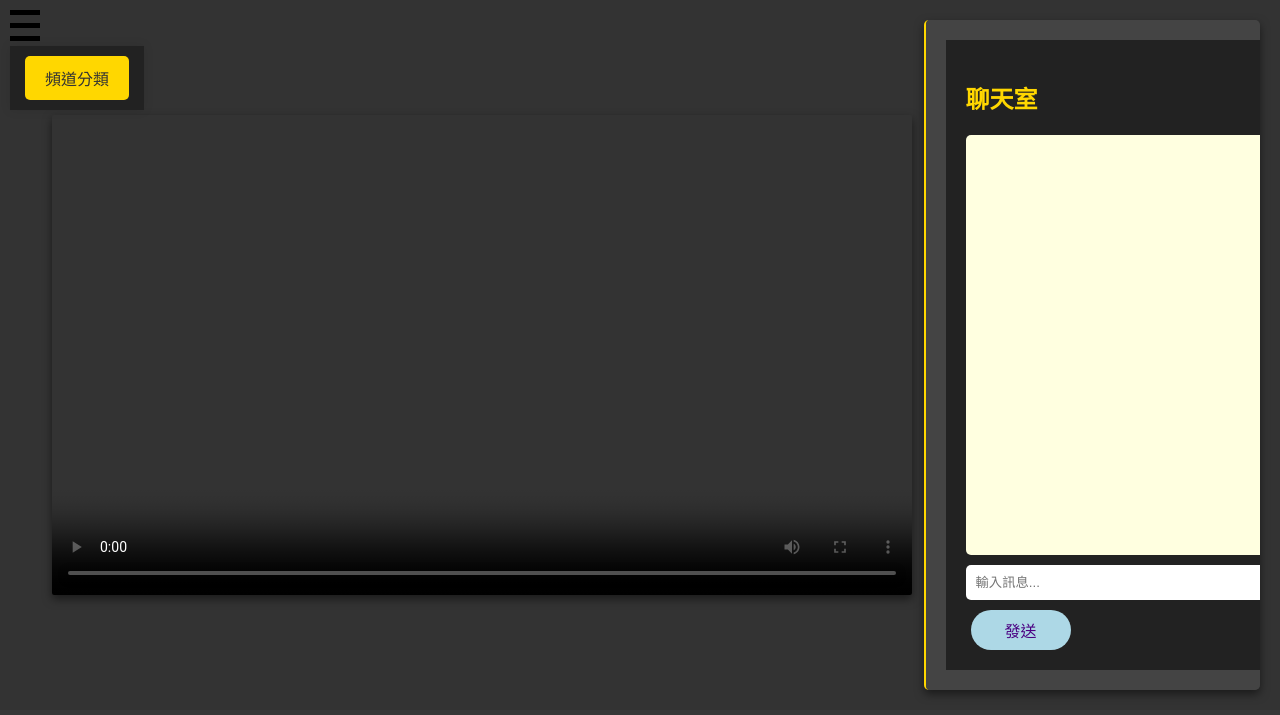
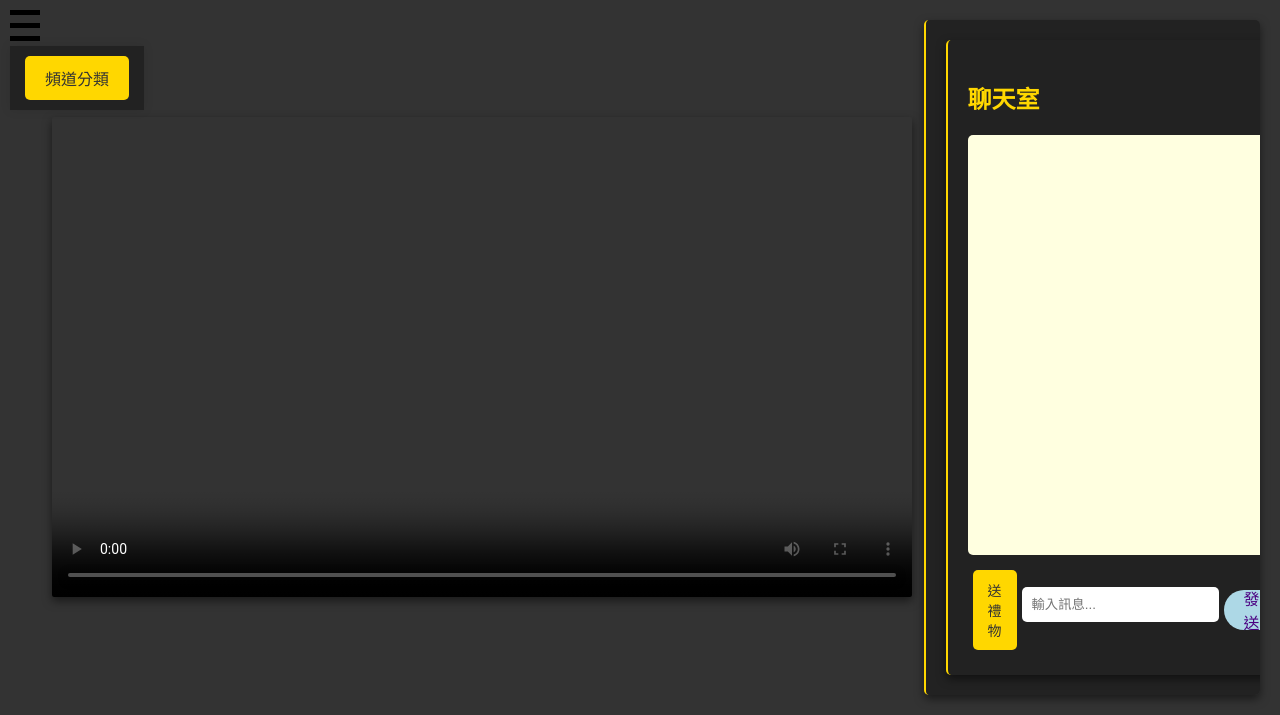
Before and after one commit to flyflyk/PopCatStream, a Flask app: page /joinLive in a window 1280 px wide. Shown: the part 94-809 px from the top of the page. Run offline with Flask 3, Linux system fonts and the light colour scheme; some libraries are stand-ins or nearby versions.

Commit message:
新增送禮按鈕

```diff
--- a/app/static/css/chat.css
+++ b/app/static/css/chat.css
@@ -1,3 +1,11 @@
+/* Chat styles */
+.chat-container {
+    width: 300px;
+    background-color: #222;
+    padding: 20px;
+    color: #FFD700;
+}
+
 #chat-box {
     height: 400px;
     background-color: #FFFFE0;
@@ -7,6 +15,11 @@
     overflow-y: scroll;
 }
 
+.chat-input-container {
+    display: flex;
+    align-items: center;
+}
+
 #chat-input {
     flex: 1;
     padding: 10px;
@@ -14,6 +27,14 @@
     border: none;
     box-sizing: border-box;
     margin-bottom: 10px;
+}
+
+.gift-button {
+    margin-right: 10px;
+    background-color: #FFD700;
+    border: none;
+    padding: 5px 10px;
+    cursor: pointer;
 }
 
 .send-button {
@@ -28,3 +49,51 @@
     align-items: center;
     justify-content: center;
 }
+
+/* Gift modal styles */
+#gift-modal {
+    display: none;
+    position: fixed;
+    top: 0;
+    left: 0;
+    width: 100%;
+    height: 100%;
+    background-color: rgba(0, 0, 0, 0.8);
+    z-index: 1000;
+    justify-content: center;
+    align-items: center;
+}
+
+.gift-modal-content {
+    background-color: #fff;
+    padding: 20px;
+    border-radius: 10px;
+    width: 300px;
+    text-align: center;
+}
+
+.gift-options {
+    display: flex;
+    flex-wrap: wrap;
+    justify-content: space-around;
+    margin-top: 20px;
+}
+
+.gift-button {
+    background-color: #FFD700;
+    border: none;
+    padding: 10px 15px;
+    margin: 5px;
+    cursor: pointer;
+    border-radius: 5px;
+    font-size: 14px;
+}
+
+.close-modal-button {
+    margin-top: 20px;
+    background-color: #ccc;
+    border: none;
+    padding: 5px 10px;
+    cursor: pointer;
+    border-radius: 5px;
+}
--- a/app/static/js/chat.js
+++ b/app/static/js/chat.js
@@ -1,5 +1,9 @@
 const chatInput = document.getElementById('chat-input');
 const chatBox = document.getElementById('chat-box');
+const giftButton = document.getElementById('gift-button');
+const giftModal = document.getElementById('gift-modal');
+const closeGiftModal = document.getElementById('close-gift-modal');
+
 let username = localStorage.getItem('username') || '匿名用戶';
 
 socket.on('message', function(data) {
@@ -12,11 +16,40 @@
     }
 });
 
+socket.on('receive-gift', (giftData) => {
+    const messageElement = document.createElement('div');
+    messageElement.textContent = `${giftData.username} 贈送了 ${giftData.gift}`;
+    messageElement.style.color = '#FFD700';
+    chatBox.appendChild(messageElement);
+    chatBox.scrollTop = chatBox.scrollHeight;
+});
+
 // 監聽 Enter 鍵事件
 chatInput.addEventListener('keydown', function(event) {
     if (event.key === 'Enter') {
         sendMessage();
     }
+});
+
+giftButton.addEventListener('click', () => {
+    giftModal.style.display = 'flex';
+});
+
+closeGiftModal.addEventListener('click', () => {
+    giftModal.style.display = 'none';
+});
+
+document.querySelectorAll('.gift-button').forEach((button) => {
+    button.addEventListener('click', () => {
+        const giftType = button.getAttribute('data-gift');
+        const giftData = { username: username, gift: giftType };
+
+        // 通知伺服器送禮物事件
+        socket.emit('send-gift', giftData);
+
+        // 隱藏模態框
+        giftModal.style.display = 'none';
+    });
 });
 
 window.onload = async function() {
--- a/app/templates/chat.html
+++ b/app/templates/chat.html
@@ -1,10 +1,13 @@
-<aside style="width: 300px; background-color: #222; padding: 20px; color: #FFD700;">
+<aside class="chat-container">
     <h2>聊天室</h2>
     <div id="chat-box">
         <!-- 這裡會顯示聊天訊息 -->
     </div>
-    <div style="display: flex; flex-direction: column;">
+    <div class="chat-input-container">
+        <button id="gift-button" class="gift-button">送禮物</button>
         <input type="text" id="chat-input" placeholder="輸入訊息...">
-        <button onclick="sendMessage()" ; class="send-button">發送</button>
+        <button onclick="sendMessage()" class="send-button">發送</button>
     </div>
 </aside>
+
+{% include 'gift_modal.html' %}
--- /dev/null
+++ b/app/templates/gift_modal.html
@@ -0,0 +1,13 @@
+<div id="gift-modal">
+    <div class="gift-modal-content">
+        <h3>選擇禮物</h3>
+        <div class="gift-options">
+            <button class="gift-button" data-gift="fireworks">🎆 煙火</button>
+            <button class="gift-button" data-gift="rocket">🚀 火箭</button>
+            <button class="gift-button" data-gift="rose">🌹 玫瑰花</button>
+            <button class="gift-button" data-gift="stars">⭐ 星星</button>
+            <button class="gift-button" data-gift="hearts">❤️ 愛心</button>
+        </div>
+        <button id="close-gift-modal" class="close-modal-button">關閉</button>
+    </div>
+</div>
--- a/server.js
+++ b/server.js
@@ -38,6 +38,10 @@
     io.emit('message', data);
   });
 
+  socket.on('send-gift', (giftData) => {
+    console.log('收到禮物:', giftData);
+    io.emit('receive-gift', giftData);
+  });
 
   socket.on('offer', ({ offer, to }) => {
     console.log(`Received offer from ${socket.id} to ${to}:`, offer);
```
